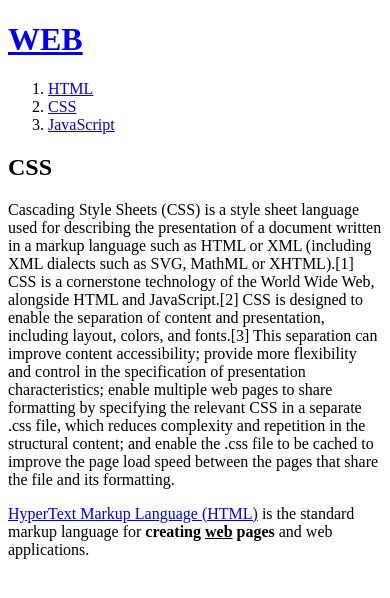
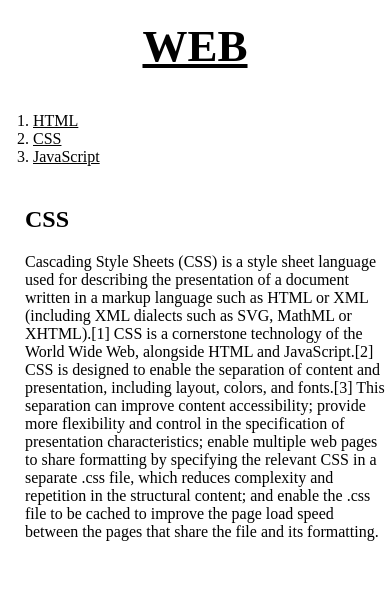
Before and after one commit to klnnyebln/basic-of-html-CSS, a plain HTML site: page 2.html in a window 390 px wide. Drawn offline with Linux system fonts and the light colour scheme.

Commit message:
Add files via upload

```diff
--- a/2.html
+++ b/2.html
@@ -3,25 +3,24 @@
 <head>
     <title>WEB1 - CSS</title>
     <meta charset="utf-8">
+    <link rel="stylesheet" href="style.css">
 </head>
 
 <body>
     <h1><a href="index.html">WEB</a></h1>
+    <div id="grid">
         <ol>
             <li><a href="1.html">HTML</a></li>
-        <li><a href="2.html">CSS</a></li>
+            <li><a href="2.html"id="active">CSS</a></li>
             <li><a href="3.html">JavaScript</a></li>
         </ol>
-
-
-
+        <div id="article">
             <h2>CSS</h2>
             <p>Cascading Style Sheets (CSS) is a style sheet language used for describing the presentation of a document written in a markup language such as HTML or XML (including XML dialects such as SVG, MathML or XHTML).[1] CSS is a cornerstone technology of the World Wide Web, alongside HTML and JavaScript.[2]
                 CSS is designed to enable the separation of content and presentation, including layout, colors, and fonts.[3] This separation can improve content accessibility; provide more flexibility and control in the specification of presentation characteristics; enable multiple web pages to share formatting by specifying the relevant CSS in a separate .css file, which reduces complexity and repetition in the structural content; and enable the .css file to be cached to improve the page load speed between the pages that share the file and its formatting.
             </p>
-
-   <a href="https://www.w3.org/TR/2011/WD-html5-20110405/" target="_blank" title="html5 specification">HyperText Markup Language (HTML)</a> is the standard markup language for <strong>creating <u>web</u> pages</strong> and web applications.
-
+        </div>
+    </div>
 
 </body>
 </html>
--- /dev/null
+++ b/style.css
@@ -0,0 +1,40 @@
+body{
+    margin:0;
+}
+a {
+    color:black;
+}
+h1 {
+    font-size:45px;
+    text-align:center;
+    border-bottom:1px solid gray;
+    margin:0;
+    padding:20px;
+}
+ol{
+    border-right:1px solid gray;
+    width:100px;
+    margin:0;
+    padding:20px;
+}
+#grid{
+    display: grid;
+    grid-template-columns: 150px 1fr;
+}
+#grid ol{
+    padding-left:33px;
+}
+#article{
+    padding-left:25px;
+}
+@media(max-width:800px){
+    #grid{
+    display: block;
+    }
+    ol{
+    border-right:none;
+    }
+    h1 {
+    border-bottom:none;
+    }
+}
```
Also changed, not shown: 1.html (+15 -17 lines), 3.html (+6 -8 lines), box.html (added, +20 -0 lines), grid.html (added, +24 -0 lines), index.html (+5 -5 lines), mediaquery.html (added, +24 -0 lines). Lines whose indentation alone changed are shown as unchanged.
